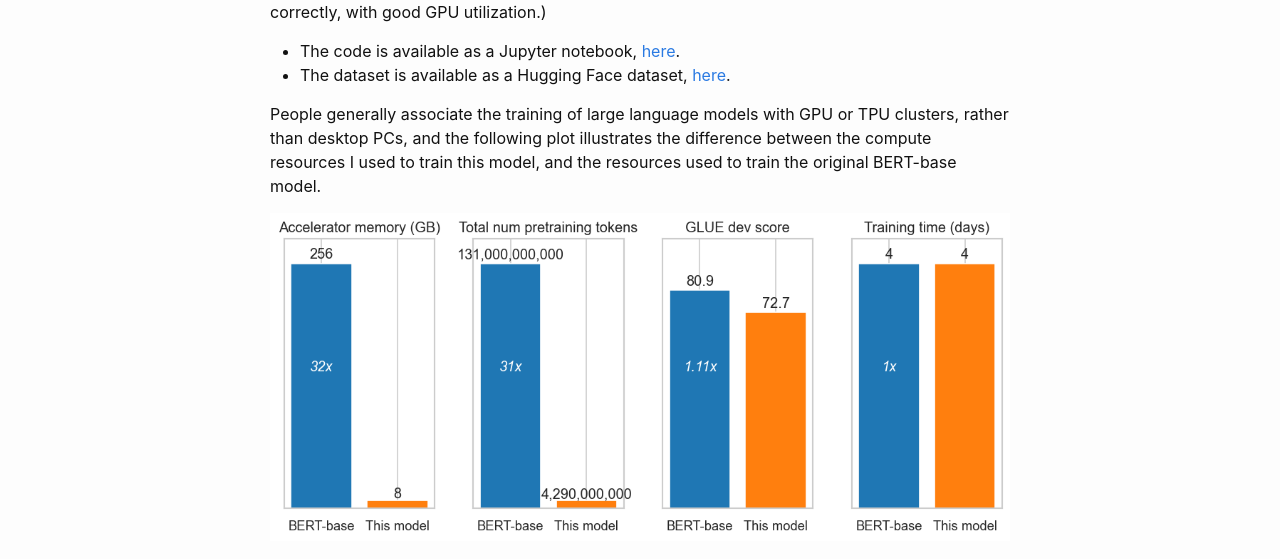
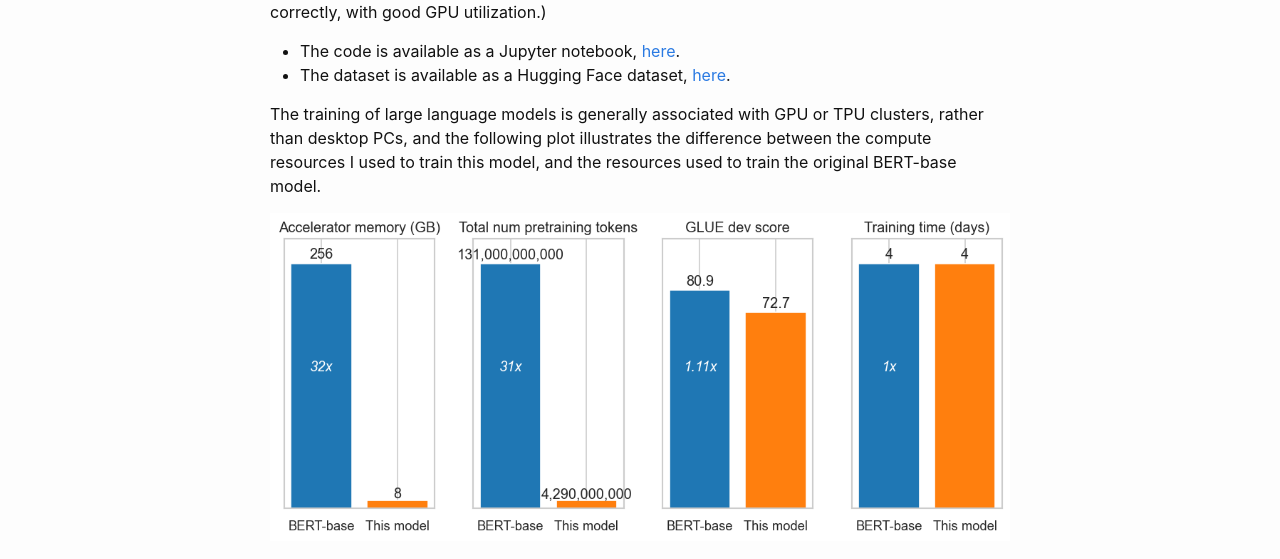
Before and after one commit to sradc/sradc.github.io, a Jekyll site: the page built from _posts/2023-05-29-bert-from-scratch.md, in a window 1280 px wide and 900 px high. Shown: the part 338-897 px from the top of the window. Built offline with Jekyll 4.4.1, drawn with Linux system fonts in a browser that asks for light colours; comment, search, counter and statistics services are not loaded; some of the changed text lies outside the part shown.

Commit message:
slight edits

```diff
--- a/_posts/2023-05-29-bert-from-scratch.md
+++ b/_posts/2023-05-29-bert-from-scratch.md
@@ -12,7 +12,7 @@
 - The code is available as a Jupyter notebook, [here](https://github.com/sradc/pretraining-BERT/blob/main/pretraining_BERT.ipynb).
 - The dataset is available as a Hugging Face dataset, [here](https://huggingface.co/datasets/sradc/chunked-shuffled-wikipedia20220301en-bookcorpusopen).
 
-People generally associate the training of large language models with GPU or TPU clusters, rather than desktop PCs, and the following plot illustrates the difference between the compute resources I used to train this model, and the resources used to train the original BERT-base model.
+The training of large language models is generally associated with GPU or TPU clusters, rather than desktop PCs, and the following plot illustrates the difference between the compute resources I used to train this model, and the resources used to train the original BERT-base model.
 
 <p align="center">
     <img
```
Also changed, not shown: other parts of _posts/2023-05-29-bert-from-scratch.md (+1 -1 lines).
